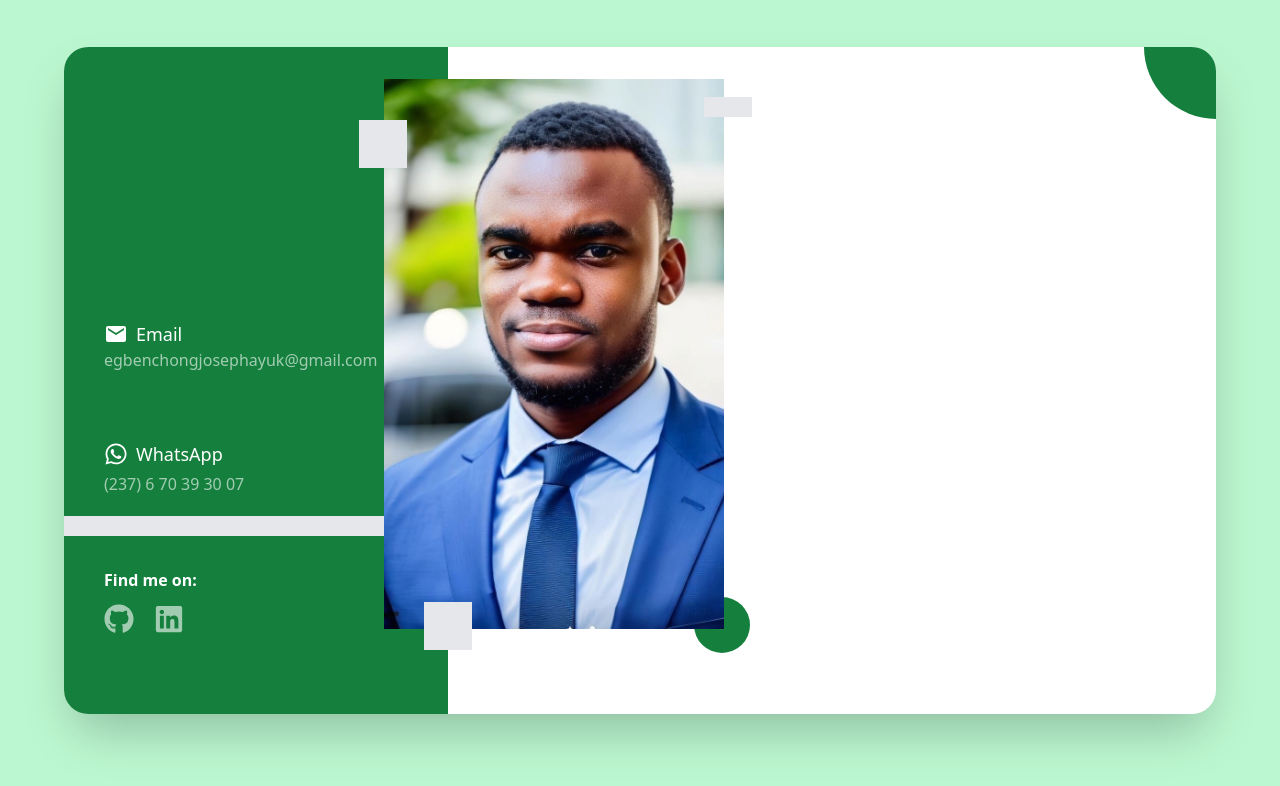
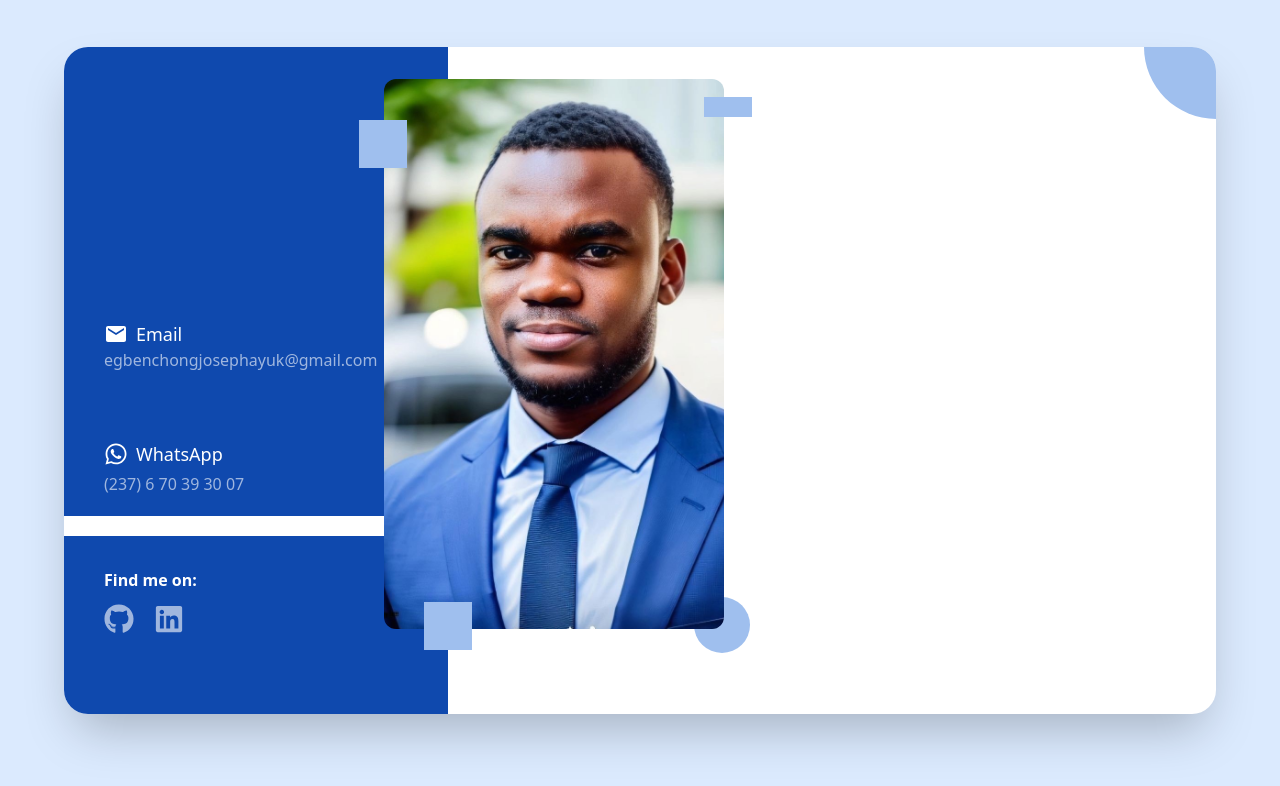
Before and after one commit to JoesephEgbenchong/business-card, a React (Create React App) app: page / in a window 1280 px wide. Shown: the top 786 px of the page. Built offline with nearby package versions, Linux system fonts and the light colour scheme; what tailwindcss-animated would draw is missing.

Commit message:
Applying some personal touches

```diff
--- a/src/pages/Home.jsx
+++ b/src/pages/Home.jsx
@@ -7,9 +7,9 @@ export default function Home() {
 
   return (
     <>
-        <div className='bg-green-200 min-h-screen flex items-center justify-center'>
-          <main className='flex md:flex-row flex-col bg-white md:mx-10 w-full max-w-6xl md:h-[667px] md:rounded-3xl md:min-h-0 min-h-screen shadow-2xl overflow-hidden relative
-          animate-fade-up animate-once animate-duration-500 animate-ease-in animate-fill-forwards md:pb-0 mb-10'>
+        <div className='bg-blue-100 min-h-screen flex items-center justify-center'>
+          <main className='flex md:flex-row flex-col bg-white max-w-6xl min-h-screen shadow-2xl overflow-hidden relative
+          animate-fade-up animate-once animate-duration-500 animate-ease-in animate-fill-forwards md:pb-0 mb-10 md:mx-10 w-full md:h-[667px] md:rounded-3xl md:min-h-0 '>
             <ImageSection />
             <ContactSection />
             <InfoSection />
--- a/src/sections/ContactSection.jsx
+++ b/src/sections/ContactSection.jsx
@@ -19,7 +19,7 @@ const ContactLink =({href, children}) => {
 export default function ContactSection() {
 
   return (
-    <section className='bg-green-700 xl:w-96 text-white pt-10 md:flex md:flex-col px-10 sm:pb-20 pb-10 md:justify-end
+    <section className='bg-[#0f49ae] xl:w-96 text-white pt-10 md:flex md:flex-col px-10 sm:pb-20 pb-10 md:justify-end
     md:items-stretch grid sm:grid-cols-2  grid-cols-1 sm:items-center md:text-base text-sm justify-items-center sm:justify-start sm:gap-2 gap-4'>
 
         <div className='overflow-hidden rounded-full md:w-52 md:h-52 sm:w-44 sm:h-44 w-36 h-36 mb-auto xl:hidden'>
@@ -46,9 +46,9 @@ export default function ContactSection() {
             </ContactLink>
         </div>
 
-        <div className='h-5 bg-gray-200 -mx-10 mt-3 hidden md:block'/>
+        <div className='h-5 bg-white -mx-10 mt-3 hidden md:block'/>
 
-        <div className='sm:hidden md:flex flex-col gap-3 font-semibold md:mt-6 sm:col-start-2 sm:row-start-1 sm:mt-20 sm:items-start items-center'>
+        <div className='sm:hidden md:flex flex-col gap-3 font-semibold sm:col-start-2 sm:row-start-1 sm:mt-20 sm:items-start items-center md:mt-6'>
             Find me on:
             <div className='flex gap-5'>
                 <ContactLink href="https://github.com/JoesephEgbenchong" >
--- a/src/sections/ImageSection.jsx
+++ b/src/sections/ImageSection.jsx
@@ -2,26 +2,26 @@ import React from 'react'
 import ProfileImage from "../assets/images/user-img.jpg"
 
 const GraySquare = ({ className }) => {
-    return <div className={`w-12 h-12 bg-gray-200 absolute ${className}`}></div>
+    return <div className={`w-12 h-12 bg-[#9fbfee] absolute ${className}`}></div>
 }
 
 const GrayRectangle = ({ className }) => {
-    return <div className={`w-12  h-5 bg-gray-200 absolute ${className}`}></div>
+    return <div className={`w-12  h-5 bg-[#9fbfee] absolute ${className}`}></div>
 }
 
 const GreenCircle = ({ className, size }) => {
     return (
 
-        <div className={`bg-green-700 absolute rounded-full ${size === "small" ? "h-14 w-14" : "w-36 h-36"} ${className}`}></div>
+        <div className={`bg-[#9fbfee] absolute rounded-full ${size === "small" ? "h-14 w-14" : "w-36 h-36"} ${className}`}></div>
     );
 }
 
 export default function ImageSection() {
   return (
     <>
-        <img className='xl:block hidden absolute object-cover top-8 left-80 w-[340px] h-[550px] z-10'
+        <img className='xl:block hidden absolute object-cover rounded-xl top-8 left-80 w-[340px] h-[550px] z-10'
         src={ProfileImage}
-        alt='Joseph Ayuk EGBENCHONG II'
+        alt='sharp investor posing for a profile pic'
         />
         <GraySquare className="md:block hidden xl:left-[295px] xl:top-[85px]
         left-[220px] top-[120px] z-20 animate-bounce animate-infinite animate-duration-[2000ms] animate-ease-linear" />
--- a/src/sections/InfoSection.jsx
+++ b/src/sections/InfoSection.jsx
@@ -5,20 +5,20 @@ export default function InfoSection() {
     const fadeIn = "animate-fade-left animate-duration-[500ms] animate-once animate-ease-out animate-fill-forwards opacity-0";
 
   return (
-    <section className='flex flex-col xl:pl-80 md:pt-20 pt-10 flex-1 px-10 gap-5'>
+    <section className='flex flex-col pt-10 flex-1 px-10 gap-5 md:pt-20 xl:pl-80'>
         <h1 className={`flex flex-col gap-1 md:text-5xl text-4xl font-semibold uppercase animate-delay-[500ms] ${fadeIn}`}>
-            <span className='text-green-700 '>Joseph AYUK</span>
+            <span className='text-[#0f49ae] '>Joseph AYUK</span>
             EGBENCHONG II
         </h1>
 
         <div>
-            <h2 className={`mb-3 font-semibold md:text-lg space-x-1 animate-delay-[1000ms] ${fadeIn}`}>
+            <h2 className={`mb-3 font-semibold space-x-1 animate-delay-[1000ms] md:text-lg ${fadeIn}`}>
             <span>Product Designer & Developer</span>
             <span>&#x2022;</span>
             <span>Yaoundé</span>
             </h2>
 
-            <p className={`animate-delay-[1500ms] ${fadeIn} md:text-base text-sm`}>
+            <p className={`text-sm animate-delay-[1500ms] ${fadeIn} md:text-base `}>
             Experienced and user-centric Product Designer and Developer
             with a proven track record in collaborating seamlessly with UX and development teams.
             Skilled in orchestrating the technical aspects and implementation of functional
@@ -27,12 +27,12 @@ export default function InfoSection() {
         </div>
 
         <div>
-            <h2 className={`font-semibold mb-3 md:text-lg ${fadeIn} animate-delay-[2000ms]`}>Working with technologies:</h2>
-            <ul className='flex flex-col gap-3 list-disc list-inside pl-1 md:text-base text-sm'>
-                <li className={`${fadeIn} animate-duration-[400ms] animate-delay-[2500ms]`}>Javascript</li>
-                <li className={`${fadeIn} animate-duration-[400ms] animate-delay-[2800ms]`}>ReactJs</li>
-                <li className={`${fadeIn} animate-duration-[400ms] animate-delay-[3100ms]`}>Node.js</li>
-                <li className={`${fadeIn} animate-duration-[400ms] animate-delay-[3400ms]`}>GraphQL</li>
+            <h2 className={`mb-3 font-semibold  md:text-lg ${fadeIn} animate-delay-[2000ms]`}>Working with technologies:</h2>
+            <ul className='flex flex-col gap-3  pl-1 md:text-base text-sm'>
+                <li className={`${fadeIn} animate-duration-[400ms] animate-delay-[2500ms]`}>🔥 Javascript</li>
+                <li className={`${fadeIn} animate-duration-[400ms] animate-delay-[2800ms]`}>💻 ReactJs</li>
+                <li className={`${fadeIn} animate-duration-[400ms] animate-delay-[3100ms]`}>💅🏻 Tailwindcss</li>
+                <li className={`${fadeIn} animate-duration-[400ms] animate-delay-[3400ms]`}>🎨 Figma</li>
             </ul>
         </div>
     </section>
```
